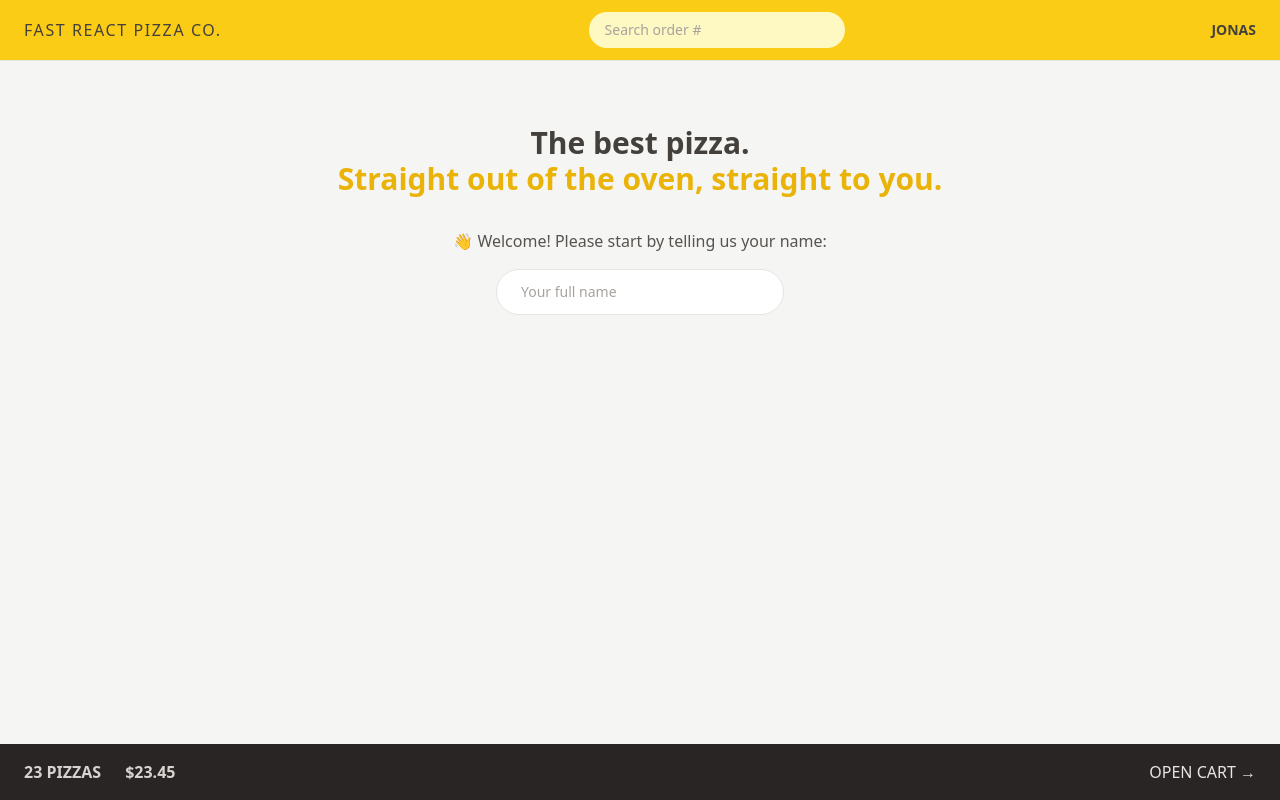
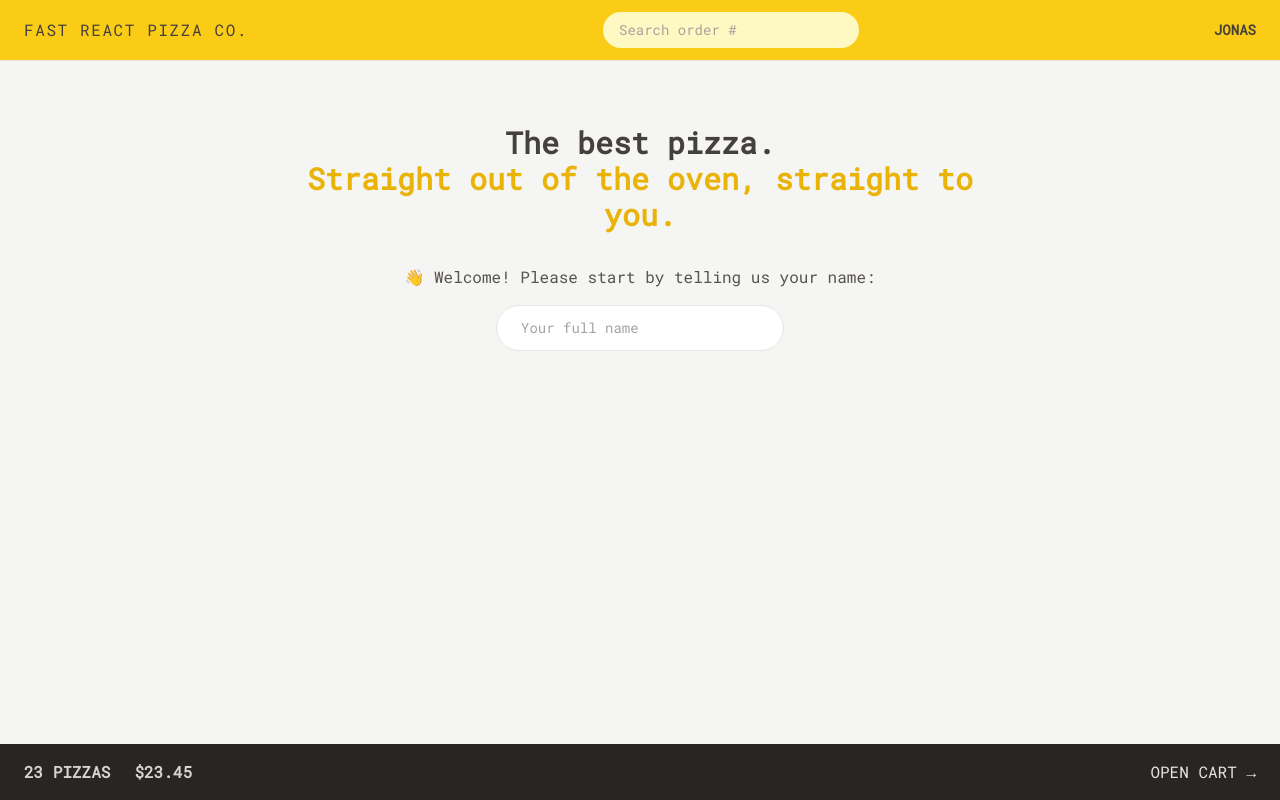
Before and after one commit to WeipinAng/fast-react-pizza-react, a React (Vite) app: page / in a window 1280 px wide. Built offline with nearby package versions, Linux system fonts and the light colour scheme.

Commit message:
tailwind: configure custom font family

```diff
--- a/index.html
+++ b/index.html
@@ -4,6 +4,14 @@
         <meta charset="UTF-8" />
         <link rel="icon" type="image/svg+xml" href="/vite.svg" />
         <meta name="viewport" content="width=device-width, initial-scale=1.0" />
+
+        <link rel="preconnect" href="https://fonts.googleapis.com" />
+        <link rel="preconnect" href="https://fonts.gstatic.com" crossorigin />
+        <link
+            href="https://fonts.googleapis.com/css2?family=Roboto+Mono:ital,wght@300;400;500;600;700&display=swap"
+            rel="stylesheet"
+        />
+
         <title>Vite + React</title>
     </head>
     <body class="bg-stone-100 text-stone-700">
--- a/tailwind.config.js
+++ b/tailwind.config.js
@@ -2,7 +2,15 @@
 export default {
     content: ["./index.html", "./src/**/*.{js,ts,jsx,tsx}"],
     theme: {
-        extend: {},
+        fontFamily: {
+            sans: "Roboto Mono, monospace",
+        },
+
+        extend: {
+            height: {
+                screen: "100dvh",
+            },
+        },
     },
     plugins: [],
 };
```
